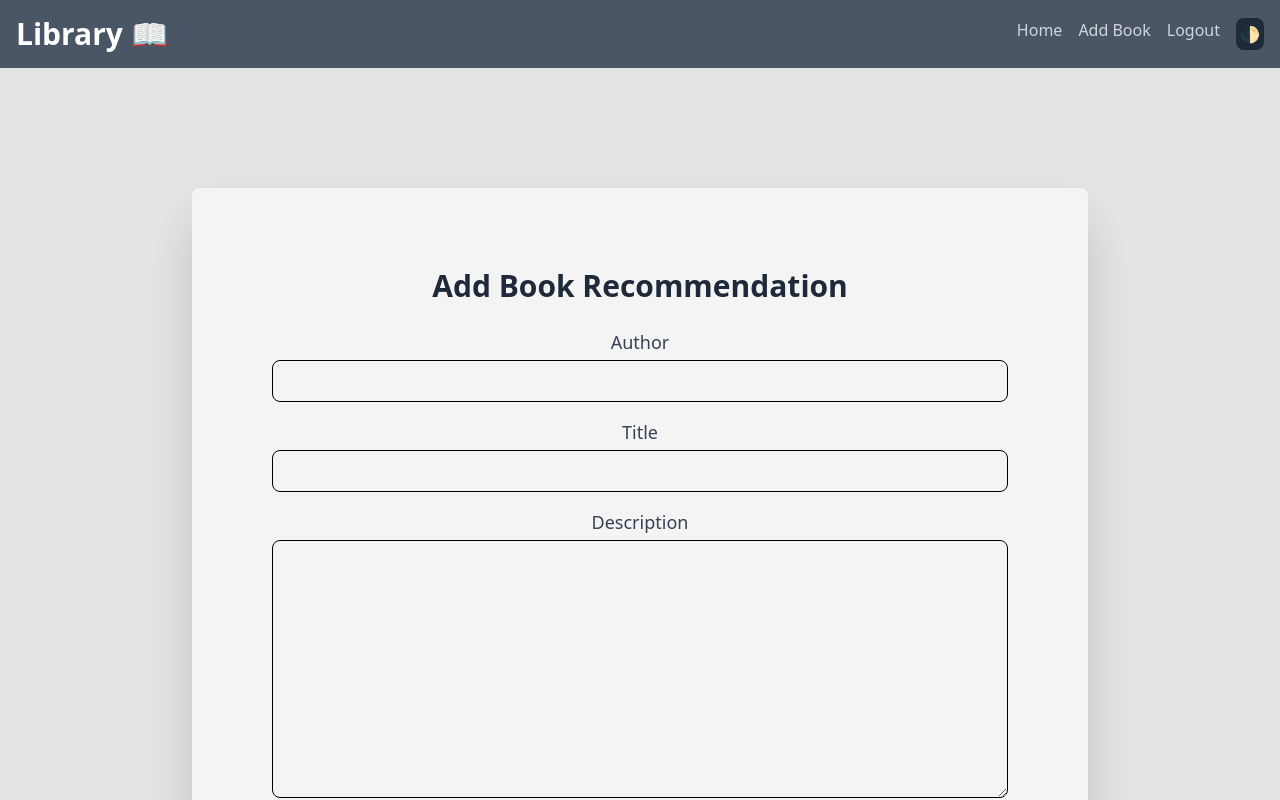
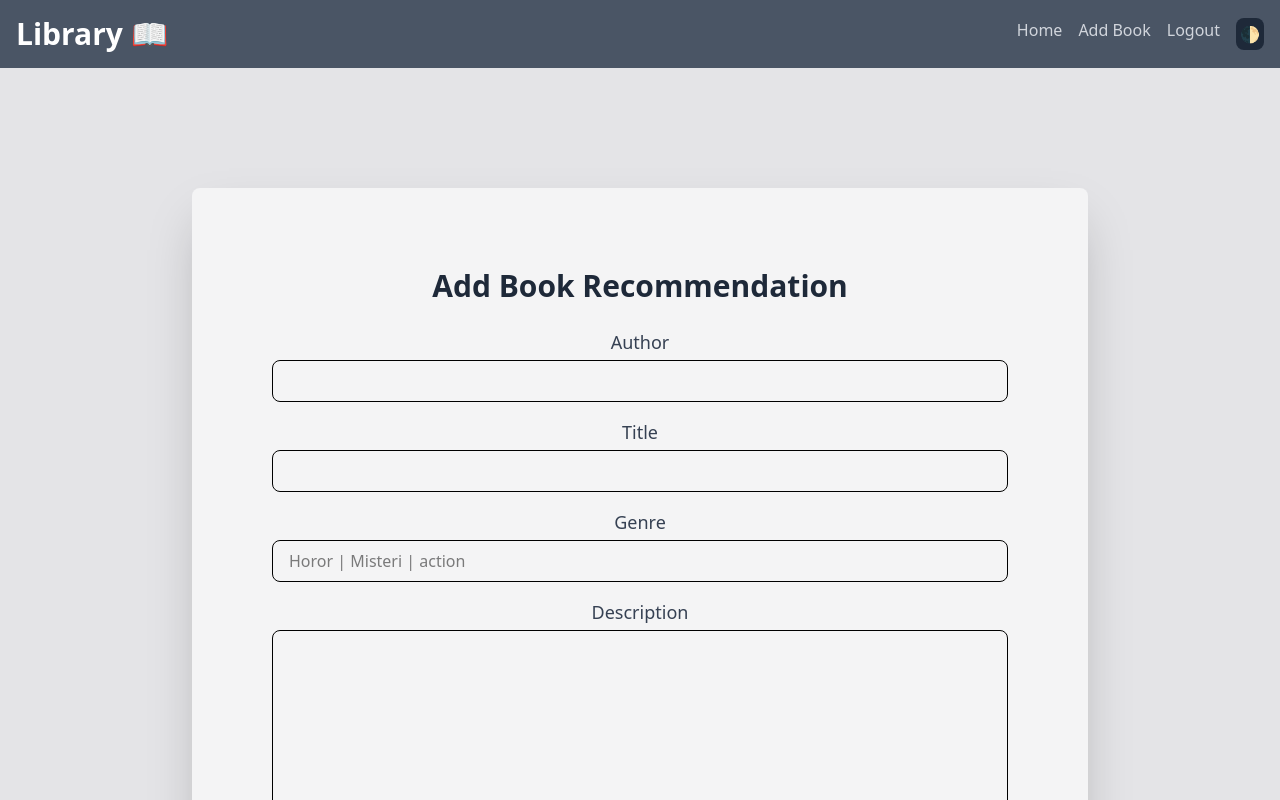
Before and after one commit to Iqballazuardi/AppWeb, a React (Vite) app: page /books/addBooks in a window 1280 px wide. Shown: the top 800 px of the page. Built offline with nearby package versions, Linux system fonts and the light colour scheme.

Commit message:
fixing eroro

```diff
--- a/src/components/AddBooks.tsx
+++ b/src/components/AddBooks.tsx
@@ -85,6 +85,22 @@ const AddBooks = () => {
             />
           </div>
           <div>
+            <label htmlFor="genre" className="block text-lg font-medium text-gray-700">
+              Genre
+            </label>
+            <input
+              {...formRegister("genre", {
+                required: "genre is required",
+              })}
+              type="text"
+              id="genre"
+              placeholder="Horor | Misteri | action"
+              name="genre"
+              className="mt-1 block w-full px-4 py-2 border rounded-lg"
+              required
+            />
+          </div>
+          <div>
             <label htmlFor="description" className="block text-lg font-medium text-gray-700">
               Description
             </label>
--- a/src/components/Login.tsx
+++ b/src/components/Login.tsx
@@ -24,14 +24,14 @@ const Login = () => {
       if (response.status === 200) {
         Swal.fire({
           title: "Oops!",
-          text: "Email or password incorrect!",
+          text: response.message,
           icon: "warning",
           confirmButtonText: "OK!",
         });
       } else if (response.status === 201) {
         Swal.fire({
           title: "Success!!",
-          text: "Login Succes!",
+          text: response.message,
           icon: "success",
           confirmButtonText: "OK!",
         });
--- a/src/components/UpdateBook.tsx
+++ b/src/components/UpdateBook.tsx
@@ -126,6 +126,7 @@ const UpdateBook = () => {
               type="text"
               id="genre"
               value={book.genre}
+              placeholder="Horor | Misteri | action"
               name="genre"
               className="mt-1 block w-full px-4 py-2 border rounded-lg"
               required
--- a/src/components/home.tsx
+++ b/src/components/home.tsx
@@ -97,7 +97,7 @@ const home = () => {
         setBooks(response.data);
       } else if (response.status === 200) {
         Swal.fire({
-          title: ``,
+          title: response.message,
           icon: "info",
         });
       }
@@ -110,6 +110,7 @@ const home = () => {
   const genreMutation = useMutation({
     mutationFn: getGenre,
     onSuccess: (response) => {
+      console.log(response.status);
       if (response.status === 201) {
         setBooks(response.data);
         setIsOpen(!isOpen);
@@ -205,7 +206,7 @@ const home = () => {
                     <td className="py-4 px-6 text-sm font-medium text-gray-900">{book.author}</td>
                     <td className="py-4 px-6 text-sm text-gray-700">{book.title}</td>
                     <td className="py-4 px-6 text-sm text-gray-700">{book.description}</td>
-                    <td className="py-4 px-6 text-sm text-gray-700">{book.genre.toUpperCase()}</td>
+                    <td className="py-4 px-6 text-sm text-gray-700">{book.genre.toLocaleUpperCase()}</td>
                     <td className="py-4 px-6 text-sm text-gray-700">
                       <button className="bg-teal-500 hover:bg-teal-700 text-white font-bold py-2 px-4 rounded-lg m-2">
                         <a href={`/books/booksUpdate/${book.id}`}>Update</a>
--- a/src/components/registrasi.tsx
+++ b/src/components/registrasi.tsx
@@ -17,17 +17,18 @@ const Register = () => {
   const mutation = useMutation({
     mutationFn: registrasi,
     onSuccess: (response) => {
+      console.log(response);
       if (response.status === 200) {
         Swal.fire({
           title: "Oops!",
-          text: "username already exists",
+          text: response.message,
           icon: "warning",
           confirmButtonText: "OK!",
         });
       } else if (response.status === 201) {
         Swal.fire({
           title: "Succes!",
-          text: "Succes!",
+          text: response.message,
           icon: "success",
           confirmButtonText: "OK!",
         });
@@ -85,16 +86,6 @@ const Register = () => {
           placeholder="Password"
           className="w-full p-3 mt-2 rounded-lg bg-zinc-200 text-secondary focus:outline-none focus:ring-primary focus:ring-1"
         />
-        {/* <input
-          {...formRegister("role", {
-            required: "role wajib diisi",
-            minLength: { value: 4, message: "Minimal 4 karakter" },
-          })}
-          type="text"
-          placeholder="Penulis | Pembaca"
-          className="w-full p-3 mt-2 rounded-lg bg-zinc-200 text-secondary focus:outline-none focus:ring-primary focus:ring-1"
-        /> */}
-
         {errors.password && <p>{errors.password.message}</p>}
         <div className="mt-10">
           <button type="submit" className="w-full p-3 text-base bg-teal-500 hover:bg-teal-700 text-white font-semibold transition  duration-500 bg-primary rounded-xl hover:opacity-80 hover:shadow-2xl group">
--- a/src/services/api.ts
+++ b/src/services/api.ts
@@ -1,4 +1,5 @@
 import axios from "axios";
+// import { User } from "../models/user";
 
 const axiosInstance = axios.create({
   baseURL: "http://localhost:4000",
@@ -68,7 +69,7 @@ export const getGenre = async (genre: string) => {
   }
 };
 
-export const addBook = async (bookData: { author: string; title: string; description: string }) => {
+export const addBook = async (bookData: { author: string; title: string; genre: string; description: string }) => {
   try {
     const response = await axiosInstance.post("/books/add", bookData);
     return response.status;
@@ -78,10 +79,9 @@ export const addBook = async (bookData: { author: string; title: string; descrip
   }
 };
 
-export const updateBookOnApi = async (id: number, book: { author: string; title: string; description: string }) => {
+export const updateBookOnApi = async (id: number, book: { author: string; title: string; description: string; genre: string }) => {
   try {
     const response = await axiosInstance.put(`/books/update/${id}`, book);
-
     return response.status;
   } catch (error) {
     console.error("Error updating book:", error);
```
